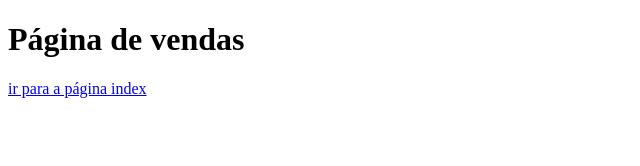
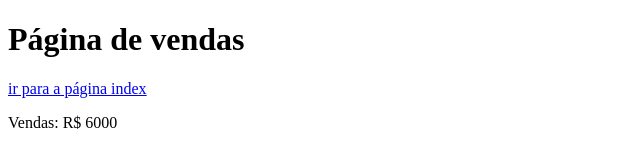
Before and after one commit to eujmac/aulagithub, a plain HTML site: page vendas.html in a window 1280 px wide. Shown: the whole page, without its empty margins (0-640 px from the left). Drawn offline with Linux system fonts and the light colour scheme.

Commit message:
Update vendas.html

```diff
--- a/vendas.html
+++ b/vendas.html
@@ -11,6 +11,7 @@
 <body>
    <h1>Página de vendas</h1>
    <a href="index.html">ir para a página index</a>
+   <p>Vendas: R$ 6000</p>
 
 </body>
 
```
